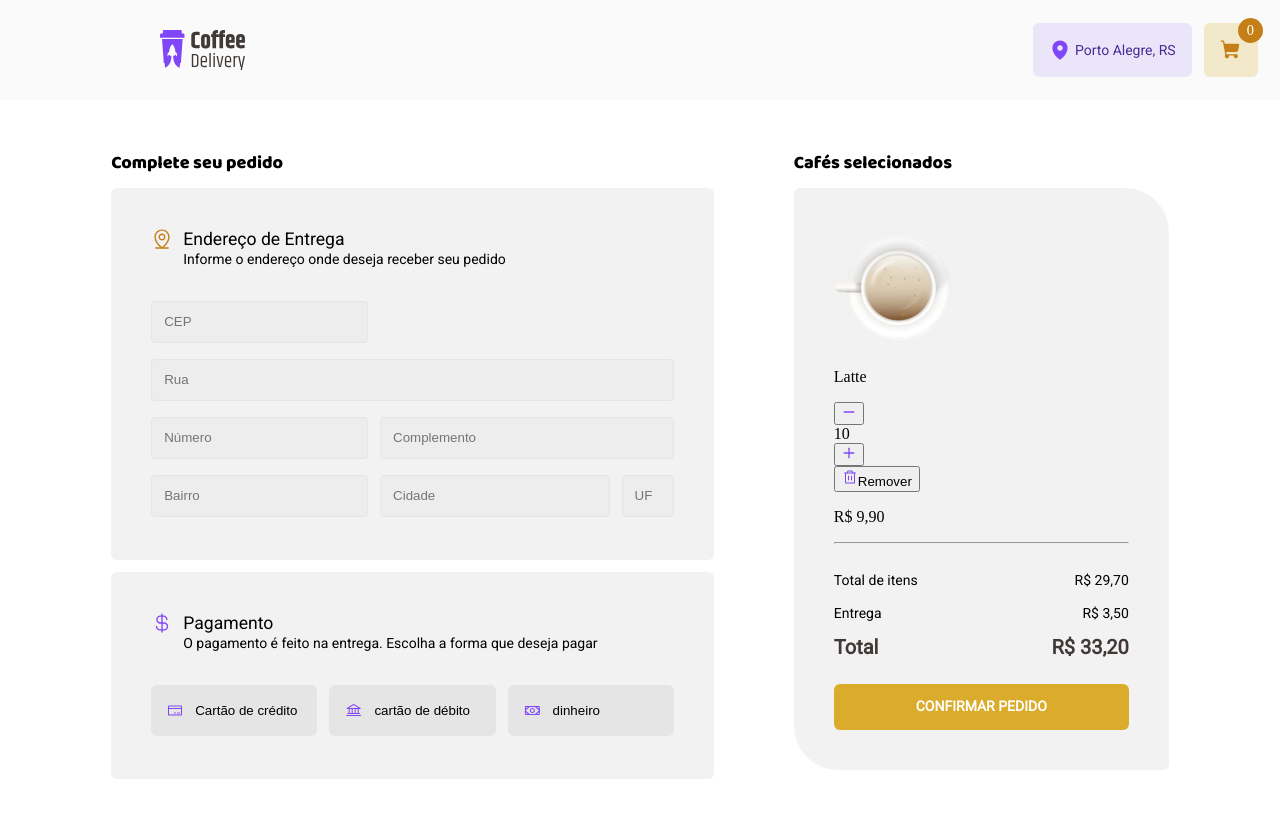
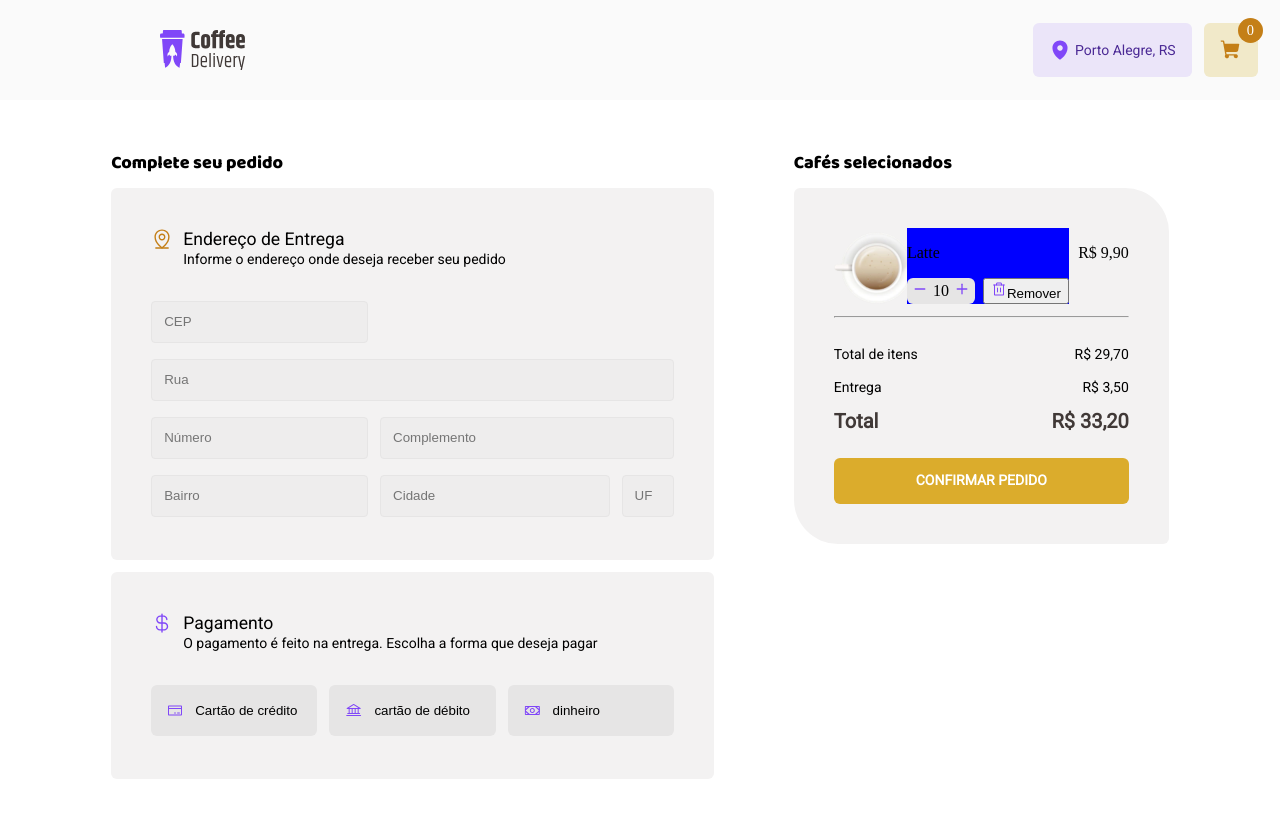
Before and after one commit to feh-franc0/Desafio-Coffee-Delivery-Rocketseat, a React (Vite) app: page /checkout in a window 1280 px wide. Built offline with nearby package versions, Linux system fonts and the light colour scheme.

Commit message:
estilizando botoes do cafe selicionado

```diff
--- a/src/components/CheckoutContainer.tsx
+++ b/src/components/CheckoutContainer.tsx
@@ -84,19 +84,22 @@ export function CheckoutContainer() {
       <CheckoutRight>
         <h1>Cafés selecionados</h1>
         <ContainerRightCountCoffe>
-          <div>
-            <div>
-              <div>
+          {/* ---------------------------- */}
+          <div className="coffeeItens">
+            <div className="divImgCoffeeItens">
               <img src={imageCoffe} alt="" />
             </div>
+            <div className="nameAmountDeleteCoffeeItens">
               <div>
                 <p>Latte</p>
-                <div>
-                  <div>
+              </div>
+
+              <div className="actionsCoffeeItens">
+                <div className="actionsCountItensCoffee">
                   <button>
                     <img src={iconMenos} alt="" />
                   </button>
-                    <div> 10 </div>
+                  <div className="countItensCoffee"> 10 </div>
                   <button>
                     <img src={iconeMais} alt="" />
                   </button>
@@ -107,10 +110,13 @@ export function CheckoutContainer() {
                   Remover
                 </button>
               </div>
+
+            </div>
+            <div>
+              <p>R$ 9,90</p>
             </div>
           </div>
-            <p>R$ 9,90</p>
-          </div>
+          {/* ---------------------------- */}
 
           <hr />
           <div className="priceSummary">
--- a/src/components/ContainerCheckout.styles.ts
+++ b/src/components/ContainerCheckout.styles.ts
@@ -403,158 +403,61 @@ export const ContainerRightCountCoffe = styled.div`
   padding: 40px;
   gap: 24px;
 
+  /* ---------------------------------- */
   .coffeeItens {
     display: flex;
     flex-direction: row;
     justify-content: space-between;
     align-items: flex-start;
-    padding: 8px 4px;
-    gap: 59px;
-
-    width: 368px;
+    width: 100%;
     height: 80px;
-
-    /* Base/Card */
-
-    background: #f3f2f2;
-
-    /* Inside auto layout */
-
+    /* background: red; */
     flex: none;
-    order: 2;
+    order: 0;
     align-self: stretch;
     flex-grow: 0;
 
-    .infoItenCoffee {
+    .divImgCoffeeItens {
       display: flex;
-      flex-direction: row;
-      align-items: center;
-      padding: 0px;
-      gap: 20px;
-
-      width: 255px;
-      /* height: 64px; */
-
-      /* Inside auto layout */
+      width: 64px;
+      height: 100%;
 
       flex: none;
       order: 0;
       flex-grow: 0;
+    }
 
-      .imgItenCoffee {
-        img {
-          width: 80px;
-          height: 80px;
+    .nameAmountDeleteCoffeeItens {
+      display: flex;
+      background-color: blue;
+      flex-direction: column;
 
-          /* Inside auto layout */
-
-          flex: none;
-          order: 0;
-          flex-grow: 0;
-        }
-      }
-
-      .detailsItenCoffee {
+      .actionsCoffeeItens {
         display: flex;
-        flex-direction: column;
-        align-items: flex-start;
-        padding: 0px;
+        flex-direction: row;
         gap: 8px;
 
-        width: 171px;
-        height: 61px;
-
-        /* Inside auto layout */
-
-        flex: none;
-        order: 1;
-        flex-grow: 0;
-
-        p {
-          width: 37px;
-          height: 21px;
-
-          /* Text/Regular M */
-
-          font-family: "Roboto";
-          font-style: normal;
-          font-weight: 400;
-          font-size: 16px;
-          line-height: 130%;
-          /* identical to box height, or 21px */
-
-          display: flex;
-          align-items: center;
-
-          /* Base/Subtitle */
-
-          color: #403937;
-
-          /* Inside auto layout */
-
-          flex: none;
-          order: 0;
-          flex-grow: 0;
-        }
-        .actionsItenCoffee {
+        .actionsCountItensCoffee {
           display: flex;
           flex-direction: row;
-          justify-content: center;
-          align-items: center;
-          padding: 8px;
-          gap: 4px;
-
-          width: 72px;
-          height: 32px;
-
-          /* Base/Button */
-
-          background: #e6e5e5;
+          background: #E6E5E5;
           border-radius: 6px;
 
-          /* Inside auto layout */
-
-          flex: none;
-          order: 0;
-          flex-grow: 0;
-
-          .counterItensCoffee {
+          button {
+            background: none;
+            border: none;
           }
 
-          .buttonRemoveItenCoffee {
+          .countItensCoffee {
+            display: flex;
+            justify-content: center;
+            align-items: center;
           }
         }
       }
     }
-
-    p {
-      width: 55px;
-      height: 21px;
-
-      /* Text/Bold M */
-
-      font-family: "Roboto";
-      font-style: normal;
-      font-weight: 700;
-      font-size: 16px;
-      line-height: 130%;
-      /* identical to box height, or 21px */
-
-      display: flex;
-      align-items: center;
-      text-align: right;
-
-      /* Base/Text */
-
-      color: #574f4d;
-
-      /* Inside auto layout */
-
-      flex: none;
-      order: 1;
-      flex-grow: 0;
-    }
   }
+  /* ---------------------------------- */
 
   .priceSummary {
     margin-top: 24px;
```
Lines whose indentation alone changed are shown as unchanged.
